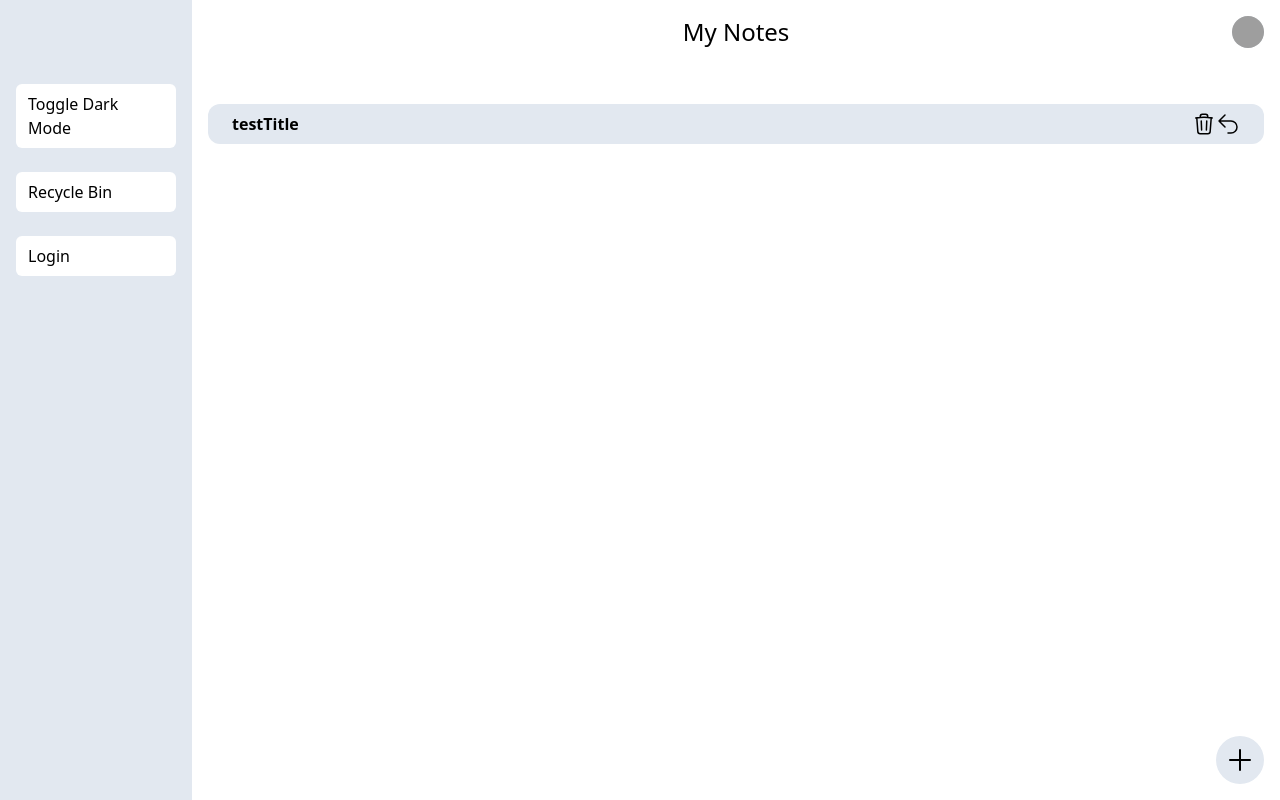
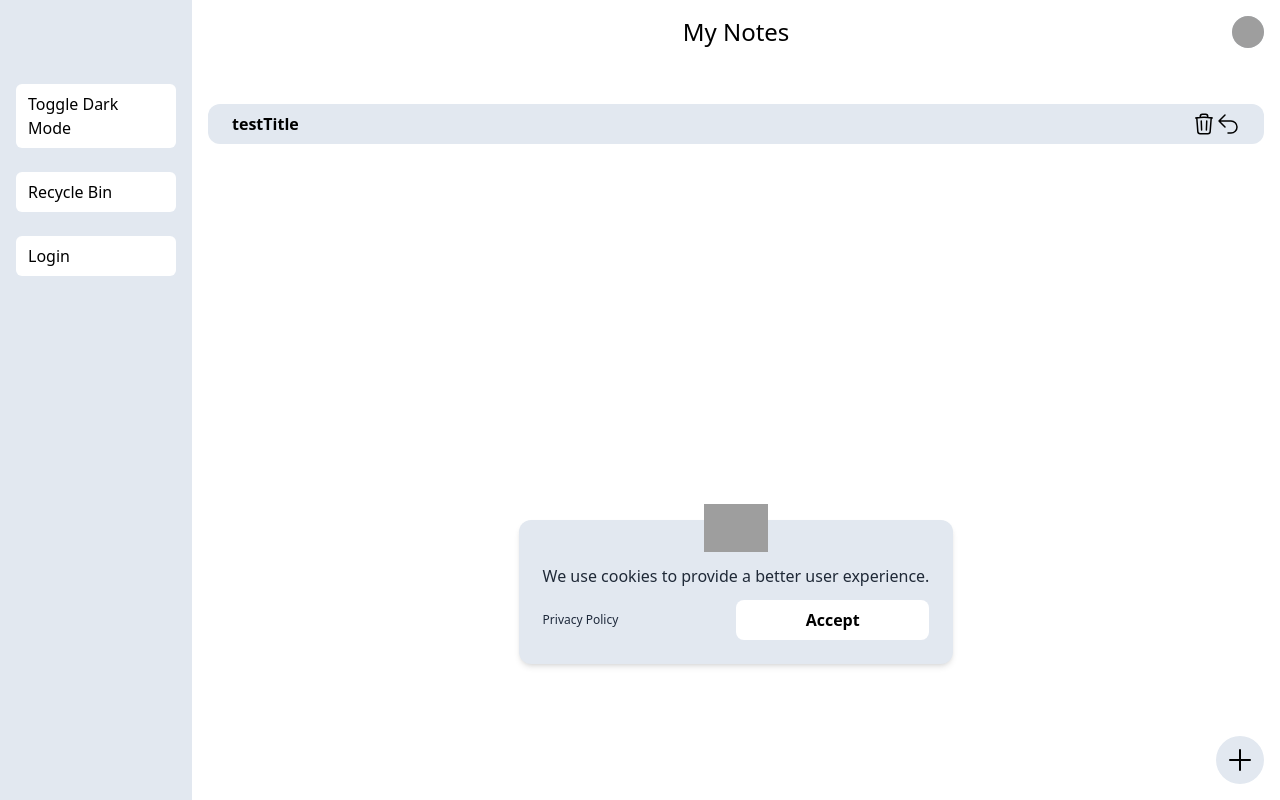
Before and after one commit to Olivoz/Notes-Wood-Ridge, a Vue app in the folder app/: page / in a window 1280 px wide. Built offline with nearby package versions, Linux system fonts and the light colour scheme; grey boxes are pictures that could not be loaded.

Commit message:
added cookie popup and fixed some colors

```diff
--- /dev/null
+++ b/app/src/components/CookiesModal.vue
@@ -0,0 +1,34 @@
+<script setup></script>
+
+<template>
+  <div class="container mx-auto px-20 justify-center flex">
+    <div
+      class="bg-slate-200 rounded-xl shadow-md p-6 mt-96 text-center"
+      style="cursor: auto"
+    >
+      <div class="w-16 mx-auto relative -mt-10 mb-3">
+        <img
+          class="-mt-1"
+          src="https://www.svgrepo.com/show/30963/cookie.svg"
+          alt="Cookie Icon SVG"
+        />
+      </div>
+      <span class="w-full block leading-normal text-gray-800 text-md mb-3"
+        >We use cookies to provide a better user experience.</span
+      >
+      <div class="flex items-center justify-between">
+        <a class="text-xs mr-1 text-slate-800 hover:text-gray-500" href="*"
+          >Privacy Policy</a
+        >
+        <div class="w-1/2">
+          <button
+            type="button"
+            class="py-2 px-4 bg-white hover:bg-slate-300 w-full text-center text-base font-semibold rounded-lg"
+          >
+            Accept
+          </button>
+        </div>
+      </div>
+    </div>
+  </div>
+</template>
--- a/app/src/components/DeleteModal.vue
+++ b/app/src/components/DeleteModal.vue
@@ -27,7 +27,7 @@
             leave-to="opacity-0 scale-95"
           >
             <DialogPanel
-              class="w-full max-w-md transform overflow-hidden rounded-2xl bg-white p-6 text-left align-middle shadow-xl transition-all dark:bg-zinc-600"
+              class="w-full max-w-md transform overflow-hidden rounded-2xl bg-white p-6 text-left align-middle shadow-xl transition-all dark:bg-zinc-800"
             >
               <DialogTitle
                 as="h3"
@@ -44,7 +44,7 @@
               <div class="mt-4">
                 <button
                   type="button"
-                  class="inline-flex justify-center rounded-md border border-transparent bg-red-500 px-4 py-2 text-white text-sm font-medium hover:bg-red-200"
+                  class="inline-flex justify-center rounded-md border border-transparent bg-red-600 dark:hover:bg-red-800 px-4 py-2 text-white text-sm font-medium hover:bg-red-200"
                   @click="confirmButton"
                 >
                   {{ buttonText }}
--- a/app/src/components/RoundButton.vue
+++ b/app/src/components/RoundButton.vue
@@ -1,6 +1,6 @@
 <template>
   <button
-    class="rounded-full fixed right-4 bottom-4 h-12 w-12 p-2 bg-slate-200 dark:bg-zinc-600"
+    class="rounded-full fixed right-4 bottom-4 h-12 w-12 p-2 bg-slate-200 dark:bg-zinc-700"
   >
     <slot />
   </button>
--- a/app/src/views/ErrorView.vue
+++ b/app/src/views/ErrorView.vue
@@ -9,7 +9,7 @@ import { Bars3Icon, HomeIcon } from "@heroicons/vue/24/outline";
     <p class="semibold text-lg mt-2">The page you requested was not found</p>
     <p class="semibold text-lg">Press the <b>home</b> button to return.</p>
     <button
-      class="mt-8 rounded-xl bg-slate-200 w-16 hover:bg-slate-300 text-black dark:text-white hover:dark:bg-zinc-500 dark:bg-zinc-600"
+      class="mt-8 rounded-xl bg-slate-200 w-16 hover:bg-slate-300 text-black dark:text-white hover:dark:bg-zinc-500 dark:bg-zinc-700"
       @click="this.$router.push({ path: '/' })"
     >
       <HomeIcon></HomeIcon>
--- a/app/src/views/HomeView.vue
+++ b/app/src/views/HomeView.vue
@@ -2,6 +2,7 @@
 import NoteCard from "../components/NoteCard.vue";
 import DeleteModal from "../components/DeleteModal.vue";
 import RoundButton from "../components/RoundButton.vue";
+import CookiesModal from "../components/CookiesModal.vue";
 import { PlusIcon } from "@heroicons/vue/24/outline";
 import { useNoteStore } from "../stores/NoteStore";
 const noteStore = useNoteStore();
@@ -56,4 +57,6 @@ let toDelete;
   <RoundButton @click="$router.push({ path: '/edit' })"
     ><PlusIcon
   /></RoundButton>
+
+  <CookiesModal></CookiesModal>
 </template>
--- a/app/src/views/LoginView.vue
+++ b/app/src/views/LoginView.vue
@@ -19,7 +19,7 @@ export default {
   <div class="flex justify-center items-center mt-20">
     <div class="w-full max-w-xs">
       <form
-        class="bg-slate-200 dark:bg-zinc-800 shadow-md rounded px-8 pt-6 pb-8 mb-4"
+        class="bg-slate-200 dark:bg-zinc-800 shadow-md rounded-xl px-8 pt-6 pb-8 mb-4"
       >
         <div class="identity-input mb-4">
           <label
@@ -30,31 +30,13 @@ export default {
           >
           <input
             id="identity"
-            class="shadow appearance-none borderrounded w-full py-2 px-3 text-gray-700 mb-3 leading-tight focus:outline-none focus:shadow-outline"
+            class="dark:bg-zinc-600 dark:text-white shadow appearance-none borderrounded w-full py-2 px-3 text-gray-700 mb-3 leading-tight focus:outline-none focus:shadow-outline"
             type="text"
             placeholder="Email"
             aria-describedby="emailHelp"
             v-model="email"
           />
           <span class="text-xs text-red-700" id="emailHelp"></span>
-        </div>
-
-        <div class="identity-input mb-4">
-          <label
-            for="identity"
-            class="block text-gray-700 text-sm font-bold mb-2 dark:text-white"
-          >
-            Username</label
-          >
-          <input
-            id="identity"
-            class="shadow appearance-none borderrounded w-full py-2 px-3 text-gray-700 mb-3 leading-tight focus:outline-none focus:shadow-outline"
-            type="text"
-            placeholder="Username"
-            aria-describedby="usernameHelp"
-            v-model="username"
-          />
-          <span class="text-xs text-red-700" id="usernameHelp"></span>
         </div>
 
         <div class="password-input mb-6">
@@ -67,7 +49,7 @@ export default {
           <input
             aria-describedby="passwordHelp"
             v-model="password"
-            class="shadow appearance-none borderrounded w-full py-2 px-3 text-gray-700 mb-3 leading-tight focus:outline-none focus:shadow-outline"
+            class="dark:bg-zinc-600 dark:text-white shadow appearance-none borderrounded w-full py-2 px-3 text-gray-700 mb-3 leading-tight focus:outline-none focus:shadow-outline"
             id="password"
             type="password"
             placeholder="*******"
@@ -78,10 +60,10 @@ export default {
 
         <div class="flex items-center justify-between">
           <button
-            class="bg-white hover:bg-slate-300 dark:text-black dark:hover:bg-zinc-700 dark:hover:text-white font-semibold py-2 px-4 rounded focus:outline-none focus:shadow-outline"
+            class="bg-white hover:bg-slate-300 dark:bg-zinc-600 dark:hover:bg-zinc-500 dark:hover:text-white font-semibold py-2 px-4 rounded focus:outline-none focus:shadow-outline"
             type="submit"
           >
-            Register
+            Log in
           </button>
           <a
             class="inline-block align-baseline font-bold text-sm hover:text-slate-500"
@@ -90,6 +72,14 @@ export default {
             Forgot Password?
           </a>
         </div>
+        <p class="inline-block align-baseline text-sm">Dont have an account?</p>
+        <a
+          class="inline-block align-baseline font-bold text-sm hover:text-slate-500 mt-6 mx-2"
+          href="#"
+          @click="$router.push({ path: '/register' })"
+        >
+          Register here.
+        </a>
       </form>
     </div>
   </div>
--- a/app/src/views/RegisterView.vue
+++ b/app/src/views/RegisterView.vue
@@ -9,7 +9,7 @@ export default {
   },
   methods: {
     login() {
-      console.log("logging in");
+      console.log("registering account");
     },
   },
 };
@@ -19,7 +19,7 @@ export default {
   <div class="flex justify-center items-center mt-20">
     <div class="w-full max-w-xs">
       <form
-        class="bg-slate-200 dark:bg-zinc-800 shadow-md rounded px-8 pt-6 pb-8 mb-4"
+        class="bg-slate-200 dark:bg-zinc-800 shadow-md rounded-xl px-8 pt-6 pb-8 mb-4"
       >
         <div class="identity-input mb-4">
           <label
@@ -30,7 +30,7 @@ export default {
           >
           <input
             id="identity"
-            class="shadow appearance-none borderrounded w-full py-2 px-3 text-gray-700 mb-3 leading-tight focus:outline-none focus:shadow-outline"
+            class="dark:bg-zinc-600 dark:text-white shadow appearance-none borderrounded w-full py-2 px-3 text-gray-700 mb-3 leading-tight focus:outline-none focus:shadow-outline"
             type="text"
             placeholder="Email"
             aria-describedby="emailHelp"
@@ -48,7 +48,7 @@ export default {
           >
           <input
             id="identity"
-            class="shadow appearance-none borderrounded w-full py-2 px-3 text-gray-700 mb-3 leading-tight focus:outline-none focus:shadow-outline"
+            class="dark:bg-zinc-600 dark:text-white shadow appearance-none borderrounded w-full py-2 px-3 text-gray-700 mb-3 leading-tight focus:outline-none focus:shadow-outline"
             type="text"
             placeholder="Username"
             aria-describedby="usernameHelp"
@@ -67,7 +67,7 @@ export default {
           <input
             aria-describedby="passwordHelp"
             v-model="password"
-            class="shadow appearance-none borderrounded w-full py-2 px-3 text-gray-700 mb-3 leading-tight focus:outline-none focus:shadow-outline"
+            class="dark:bg-zinc-600 dark:text-white shadow appearance-none borderrounded w-full py-2 px-3 text-gray-700 mb-3 leading-tight focus:outline-none focus:shadow-outline"
             id="password"
             type="password"
             placeholder="*******"
@@ -78,7 +78,7 @@ export default {
 
         <div class="flex items-center justify-between">
           <button
-            class="bg-white hover:bg-slate-300 dark:text-black dark:hover:bg-zinc-700 dark:hover:text-white font-semibold py-2 px-4 rounded focus:outline-none focus:shadow-outline"
+            class="bg-white hover:bg-slate-300 dark:bg-zinc-600 dark:hover:bg-zinc-500 dark:hover:text-white font-semibold py-2 px-4 rounded focus:outline-none focus:shadow-outline"
             type="submit"
           >
             Register
```
